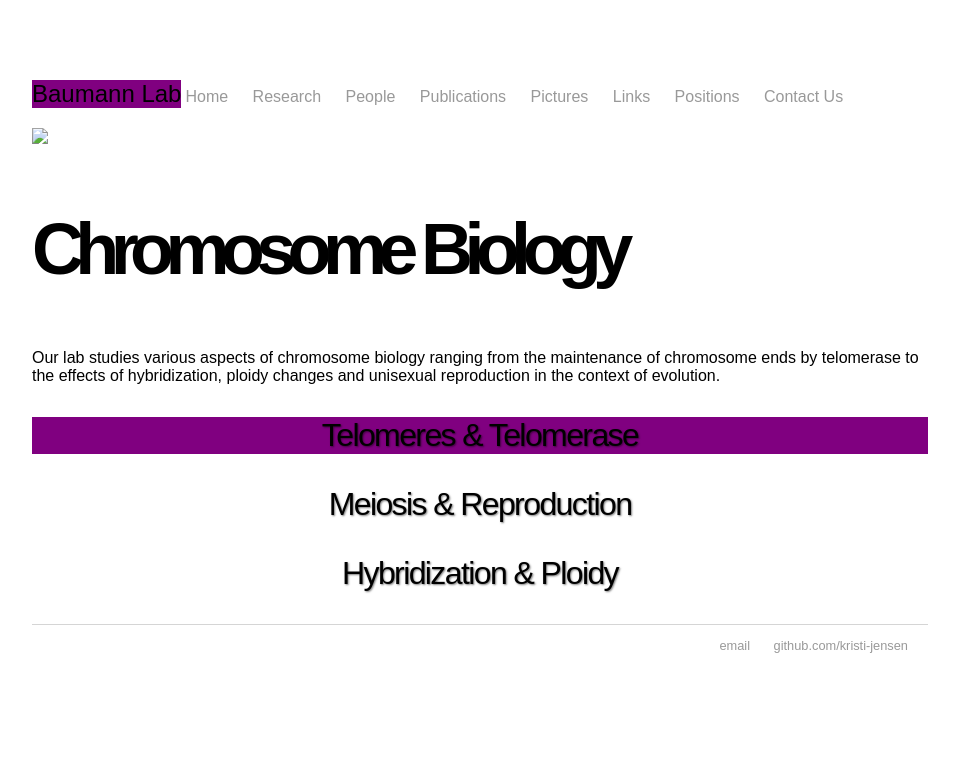
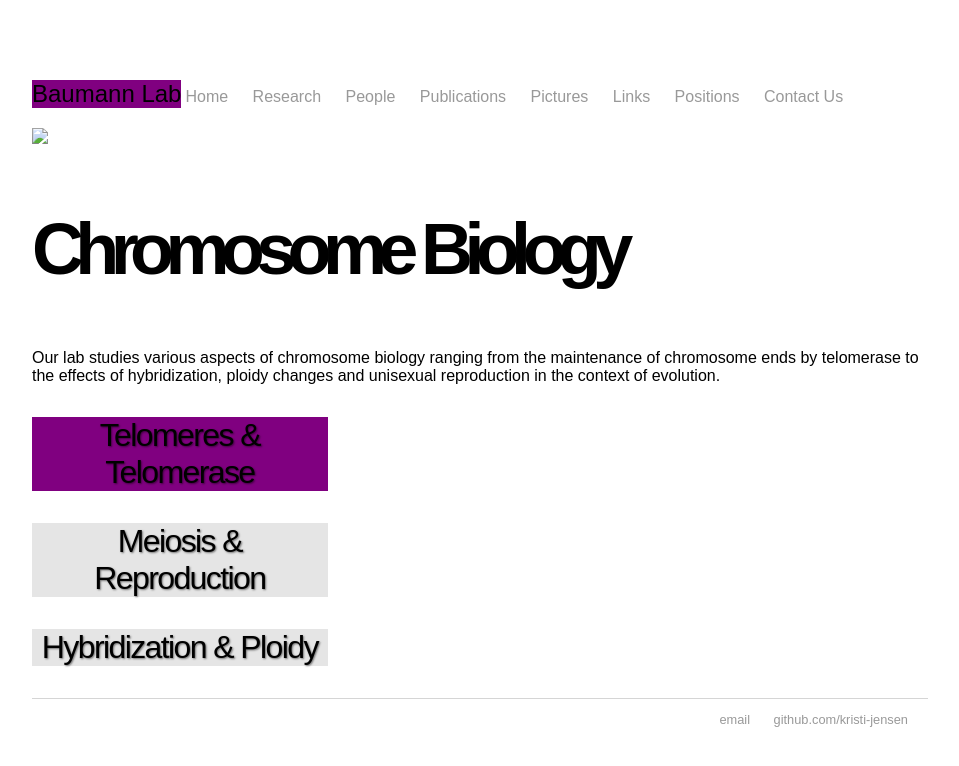
Before and after one commit to kristi-jensen/kristi-jensen.github.io, a Jekyll site: the page built from index.html, in a window 1280 px wide. Shown: the top 766 px of the page, without its empty margins (160-1119 px from the left). Built offline with Jekyll 4.4.1, drawn with Linux system fonts in a browser that asks for light colours.

Commit message:
Update main.css

```diff
--- a/css/main.css
+++ b/css/main.css
@@ -73,6 +73,10 @@ ul.posts li {
     margin-left: auto;
     margin-right: auto;
 }
+.RL {
+    max-width: 33%;
+    background-color: rgba(0,0,0,0.1);
+}
 #tnt {
     background-color: purple;
     width: 100%;
```
